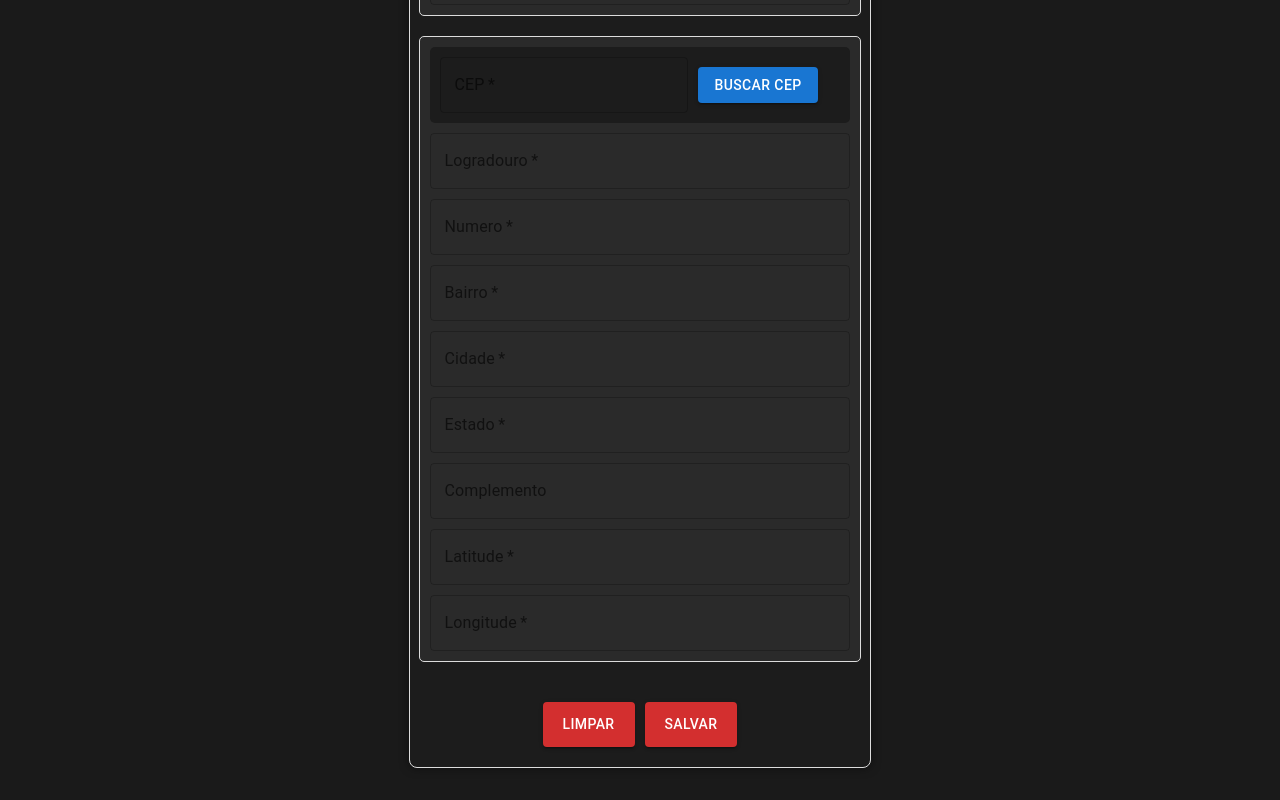
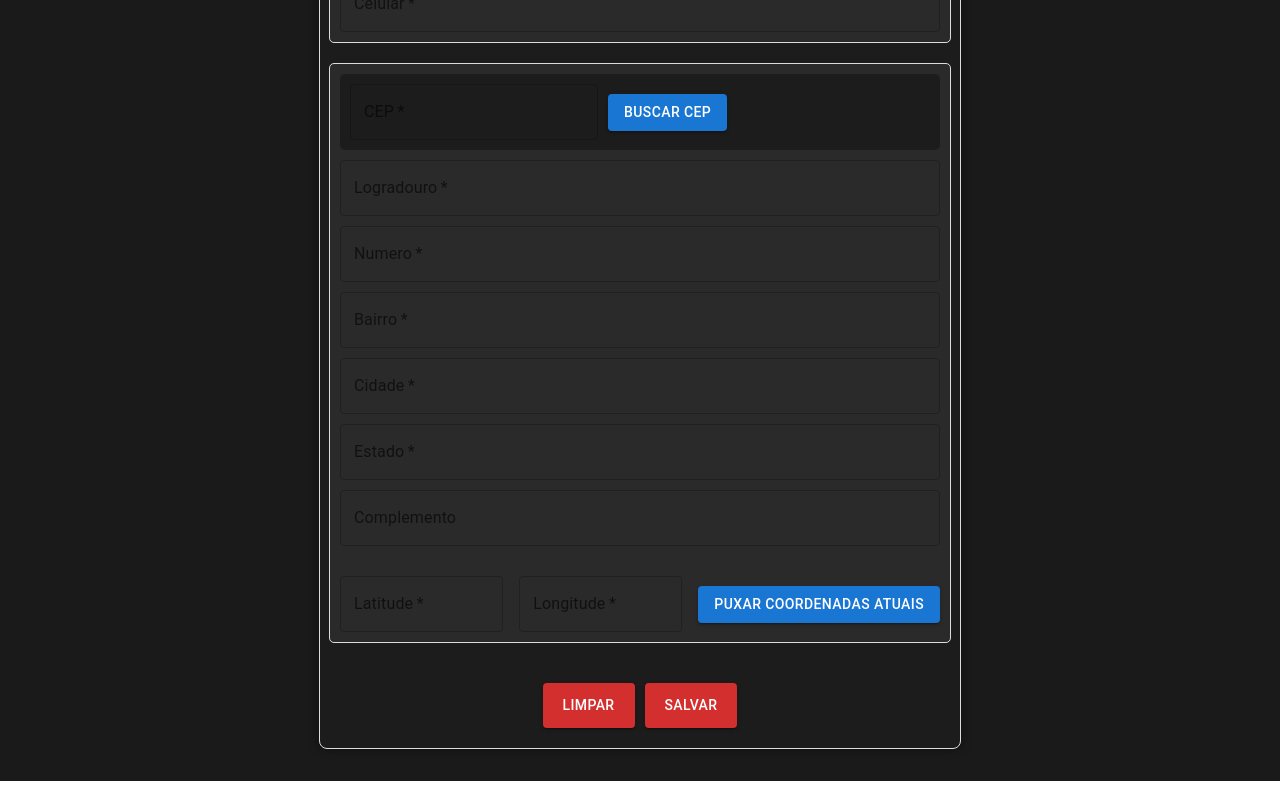
Before and after one commit to Dedecow/projetosSenai, a React (Vite) app: page /cadastrar-farmacias in a window 1280 px wide. Shown: the part 594-1394 px from the top of the page. Built offline with nearby package versions, Linux system fonts and the light colour scheme.

Commit message:
botao-puxar-coordenadas-atuais

```diff
--- a/src/components/CadastroDeFarmacia/index.jsx
+++ b/src/components/CadastroDeFarmacia/index.jsx
@@ -1,6 +1,7 @@
 import { Button, TextField } from "@mui/material";
 import { useEffect, useState } from "react";
 import './styled.css';
+import { PuxarCoordenadas } from "../Maps/PuxarCoordenadas";
 // import axios from "axios";
 
 function CadastroDeFarmacia (){
@@ -90,8 +91,12 @@ function CadastroDeFarmacia (){
             <TextField label="Cidade" required = {true} variant="outlined" name="cidade" value={farmacias.cidade} onChange={handleChange} />
             <TextField label="Estado" required = {true} variant="outlined" name="estado" value={farmacias.estado} onChange={handleChange} />
             <TextField label="Complemento" required = {false} variant="outlined" name="complemento" value={farmacias.complemento} onChange={handleChange} />
-            <TextField label="Latitude" required = {true} variant="outlined" name="latitude" value={farmacias.latitude} onChange={handleChange} />
-            <TextField label="Longitude" required = {true} variant="outlined" name="longitude" value={farmacias.longitude} onChange={handleChange} />
+            <div className="latitude-longitude-container">
+            <TextField label="Latitude" required variant="outlined" name="latitude" value={farmacias.latitude} onChange={handleChange} />
+            <TextField label="Longitude" required variant="outlined" name="longitude" value={farmacias.longitude} onChange={handleChange} />
+            <Button className="current-location-button" variant="contained" onClick={PuxarCoordenadas}>Puxar Coordenadas Atuais</Button>
+            </div>
+
             </div>
             <div className="button-container">
             <Button variant="contained"> LIMPAR </Button>
--- a/src/components/CadastroDeFarmacia/styled.css
+++ b/src/components/CadastroDeFarmacia/styled.css
@@ -90,3 +90,30 @@
   .button-container Button:hover {
     background-color: #0056b3;
   }
+
+.latitude-longitude-container {
+  display: flex;
+  align-items: center;
+  gap: 16px;
+  margin-top: 20px;
+}
+
+
+.latitude-longitude-container .MuiTextField-root {
+  flex: 1;
+}
+
+.current-location-button {
+  background-color: #007bff;
+  color: #ffffff;
+  border: none;
+  padding: 10px 20px;
+  border-radius: 4px;
+  cursor: pointer;
+  transition: background-color 0.3s ease-in-out;
+}
+
+
+.current-location-button:hover {
+  background-color: #0056b3;
+}
--- a/src/pages/mapaDeFarmacias/index.jsx
+++ b/src/pages/mapaDeFarmacias/index.jsx
@@ -1,5 +1,6 @@
 import { NavBar } from "../../components/Header";
 import { MapComponent } from "../../components/Maps";
+import { PuxarCoordenadas } from "../../components/Maps/PuxarCoordenadas";
 
 function MapaDeFarmaciasPage (){
 
@@ -7,6 +8,7 @@ function MapaDeFarmaciasPage (){
         <>
         <NavBar/>
         <MapComponent/>
+        <PuxarCoordenadas/>
         </>
 
     );
```
Also changed, not shown: src/components/Maps/PuxarCoordenadas.jsx (renamed from src/components/Maps/puxar-coordenadas.jsx).
